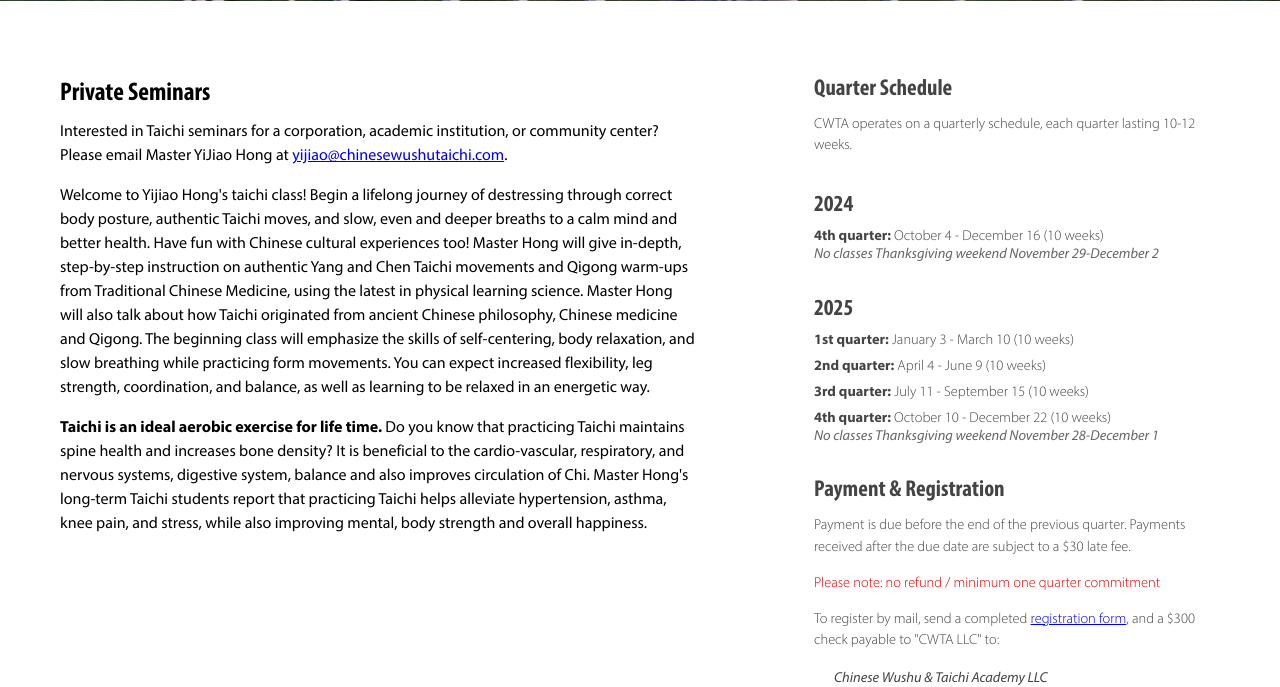
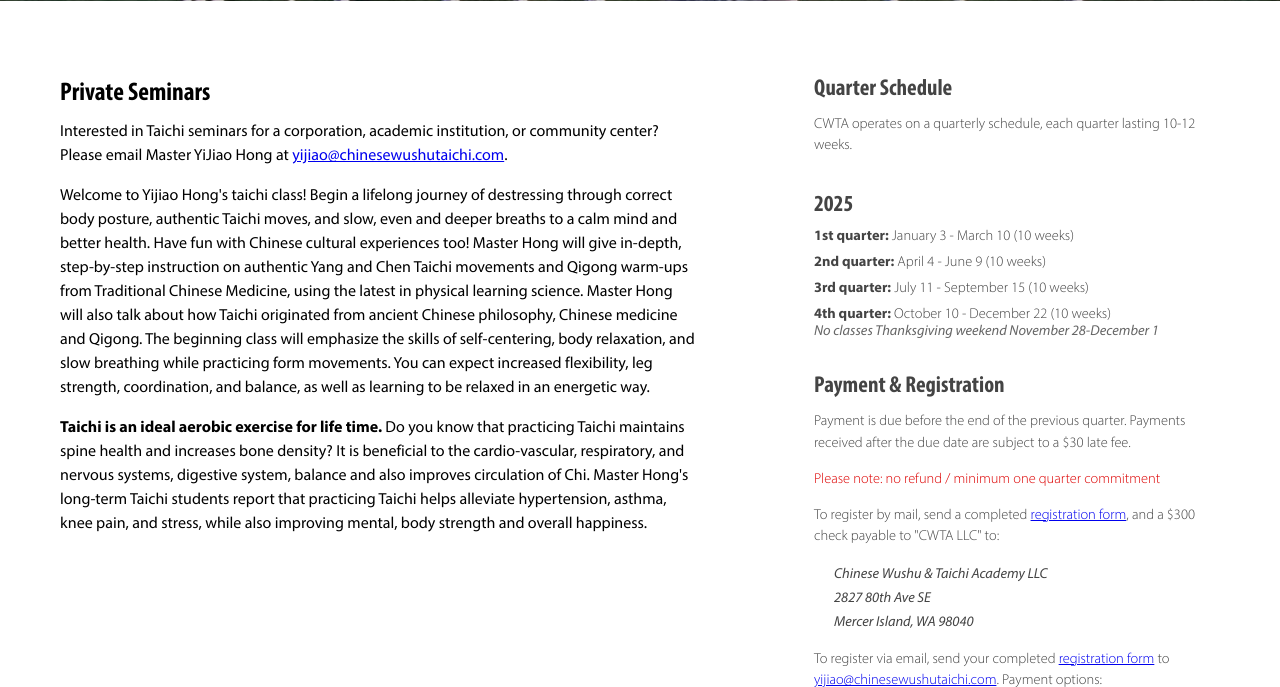
Before and after one commit to gregmli/cwta, a Flask app: page /classes in a window 1280 px wide. Shown: the part 500-1187 px from the top of the page. Run offline with Flask 3, Linux system fonts and the light colour scheme; data that the repository does not hold is empty; some libraries are stand-ins or nearby versions.

Commit message:
delete 2024 quarter schedule

```diff
--- a/redesign/website/templates/classes.html
+++ b/redesign/website/templates/classes.html
@@ -95,15 +95,6 @@
 		<p>CWTA operates on a quarterly schedule, each quarter lasting 10-12 weeks.</p>
 
 		<div class="quarter-schedule">
-		<h3>2024</h3>
-		<ul>
-			<li><strong>4th quarter:</strong> October 4 - December 16 (10 weeks)
-				<div class="note">No classes Thanksgiving weekend November 29-December 2</div>
-			</li>
-		</ul>
-		</div>
-
-		<div class="quarter-schedule">
 			<h3>2025</h3>
 			<ul>
 				<li><strong>1st quarter:</strong> January 3 - March 10 (10 weeks)</li>
```
